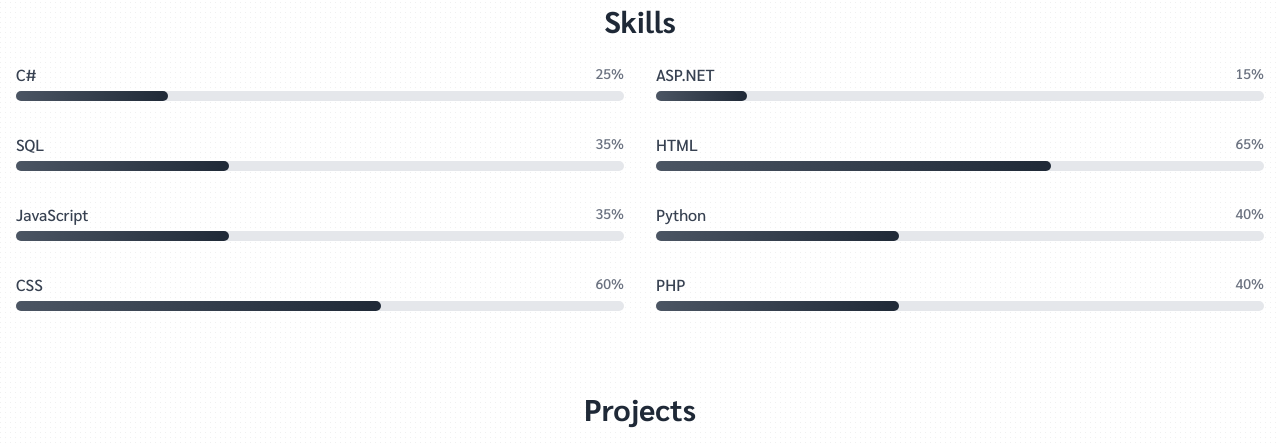
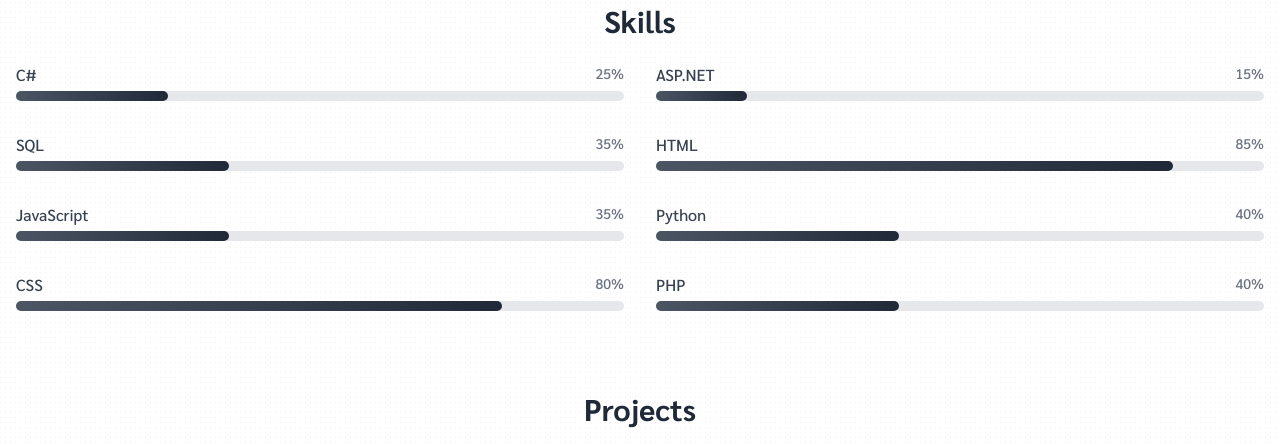
Before and after one commit to hasanumutduyar/My-Portfolio, a plain HTML site: page index.html in a window 1280 px wide. Shown: the part 1173-1618 px from the top of the page. Drawn offline with nearby package versions, Linux system fonts and the light colour scheme.

Commit message:
Update index.html

```diff
--- a/index.html
+++ b/index.html
@@ -128,10 +128,10 @@
                 <div class="relative">
                     <div class="flex justify-between mb-1">
                         <span class="text-base font-medium text-gray-700">HTML</span>
-                        <span class="text-sm font-medium text-gray-500">65%</span>
+                        <span class="text-sm font-medium text-gray-500">85%</span>
                     </div>
                     <div class="w-full bg-gray-200 rounded-full h-2.5">
-                        <div class="bg-gradient-to-r from-gray-600 to-gray-800 h-2.5 rounded-full skill-bar" style="width: 65%"></div>
+                        <div class="bg-gradient-to-r from-gray-600 to-gray-800 h-2.5 rounded-full skill-bar" style="width: 85%"></div>
                     </div>
                 </div>
                 <div class="relative">
@@ -155,10 +155,10 @@
                 <div class="relative">
                     <div class="flex justify-between mb-1">
                         <span class="text-base font-medium text-gray-700">CSS</span>
-                        <span class="text-sm font-medium text-gray-500">60%</span>
+                        <span class="text-sm font-medium text-gray-500">80%</span>
                     </div>
                     <div class="w-full bg-gray-200 rounded-full h-2.5">
-                        <div class="bg-gradient-to-r from-gray-600 to-gray-800 h-2.5 rounded-full skill-bar" style="width: 60%"></div>
+                        <div class="bg-gradient-to-r from-gray-600 to-gray-800 h-2.5 rounded-full skill-bar" style="width: 80%"></div>
                     </div>
                 </div>
                 <div class="relative">
```
